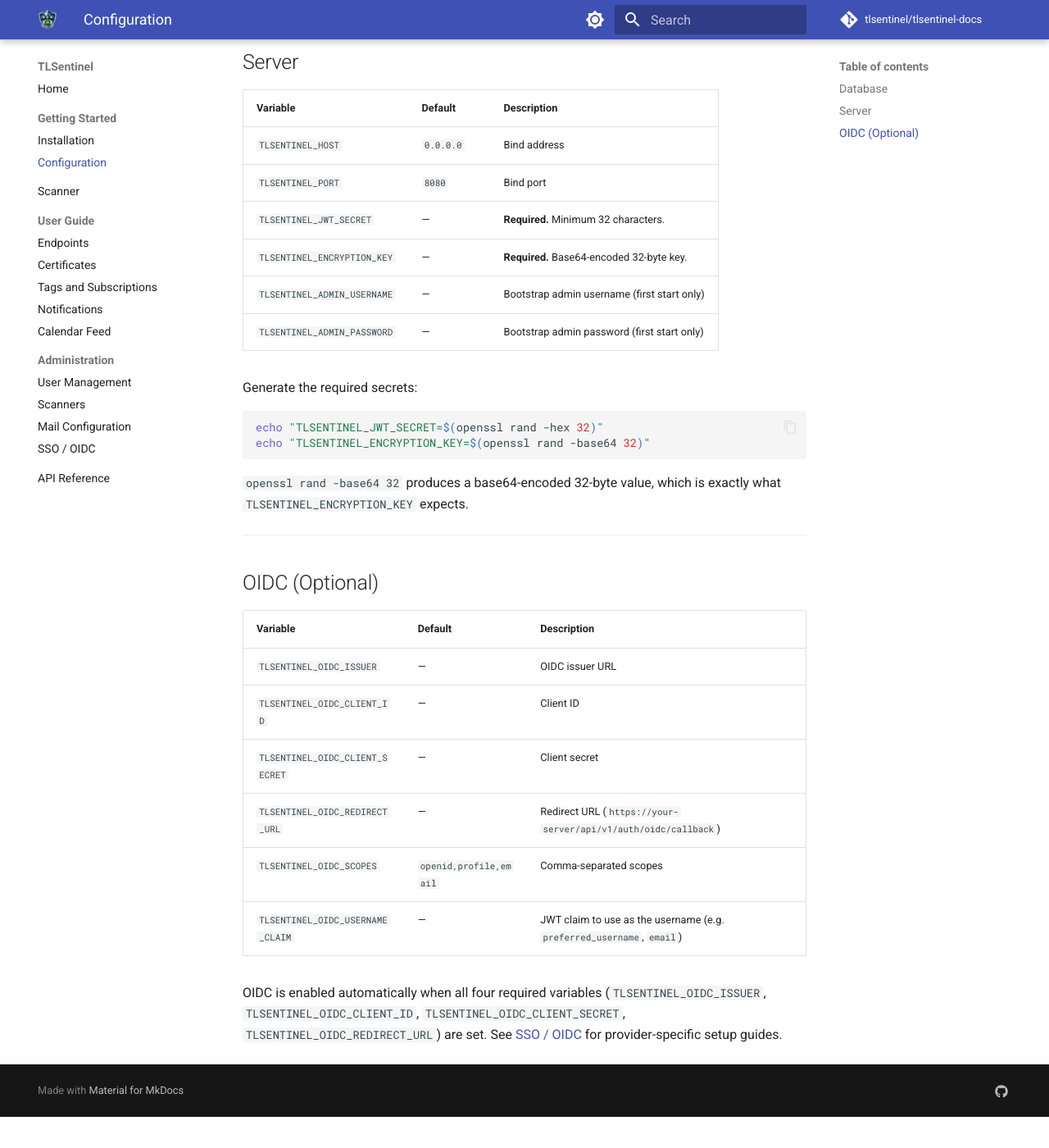
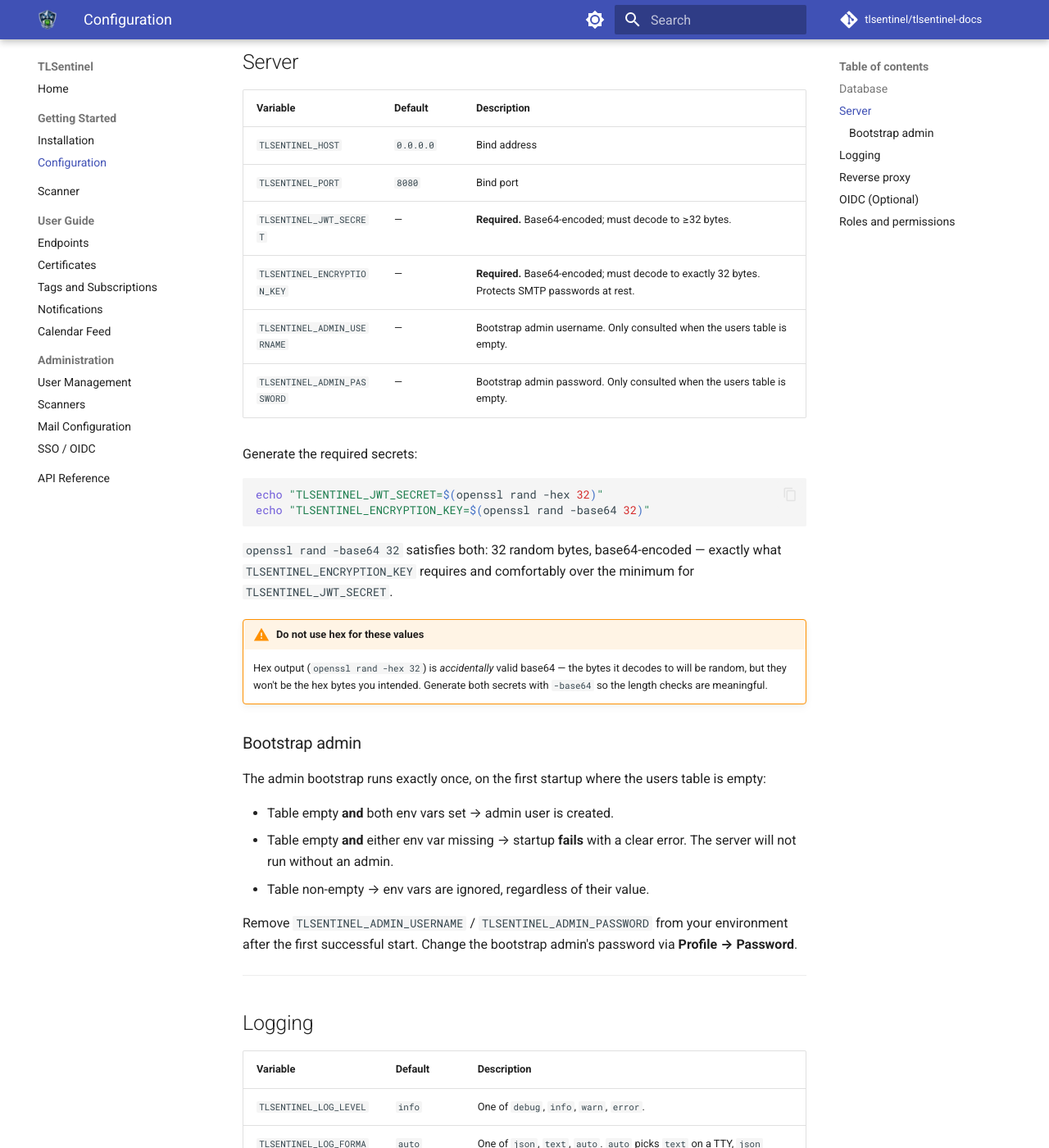
Before and after one commit to TLSentinel/tlsentinel-docs, an MkDocs documentation site: the page built from docs/getting-started/configuration.md, in a window 1280 px wide and 1400 px high, scrolled down 810 px. Shown: the whole window at 82% size. Built offline with MkDocs 1.6.1 and Material for MkDocs 9.7.7, drawn with Linux system fonts in a browser that asks for light colours; comment, search, counter and statistics services are not loaded; before the commit the page ends 2172 px from its top, so only the background shows below that; some of the changed text lies outside the part shown.

Commit message:
Align installation and configuration docs with actual server behavior
Four real drift issues between docs and the running server:

- JWT_SECRET was documented as "minimum 32 characters" with an
  `openssl rand -hex 32` example. The server parses it as base64 and
  requires ≥32 bytes decoded. Hex output happens to be valid-length
  base64, but the decoded bytes are not what the operator thinks they
  are. Switched generation commands to `-base64 32` and added a
  warning about the hex-looks-like-base64 trap.
- Scanner token example used the legacy `scanner_` prefix. Actual
  prefix is `stx_s_`.
- First-login / bootstrap section claimed "if vars not set, step is
  skipped". Reality: empty users table + missing env vars is a fatal
  startup error. Clarified the three states (create / fail / ignore).
- `TLSENTINEL_TRUSTED_PROXY_CIDRS` and the `TLSENTINEL_LOG_*` pair
  were undocumented. Added sections for both.

Also added a "Roles and permissions" section to configuration.md —
users.md linked there but the target didn't exist. Matrix reflects
the shipped permission set (omits groups per direction).

````diff
--- a/docs/getting-started/configuration.md
+++ b/docs/getting-started/configuration.md
@@ -26,10 +26,10 @@ All configuration is via environment variables.
 |---|---|---|
 | `TLSENTINEL_HOST` | `0.0.0.0` | Bind address |
 | `TLSENTINEL_PORT` | `8080` | Bind port |
-| `TLSENTINEL_JWT_SECRET` | — | **Required.** Minimum 32 characters. |
-| `TLSENTINEL_ENCRYPTION_KEY` | — | **Required.** Base64-encoded 32-byte key. |
-| `TLSENTINEL_ADMIN_USERNAME` | — | Bootstrap admin username (first start only) |
-| `TLSENTINEL_ADMIN_PASSWORD` | — | Bootstrap admin password (first start only) |
+| `TLSENTINEL_JWT_SECRET` | — | **Required.** Base64-encoded; must decode to ≥32 bytes. |
+| `TLSENTINEL_ENCRYPTION_KEY` | — | **Required.** Base64-encoded; must decode to exactly 32 bytes. Protects SMTP passwords at rest. |
+| `TLSENTINEL_ADMIN_USERNAME` | — | Bootstrap admin username. Only consulted when the users table is empty. |
+| `TLSENTINEL_ADMIN_PASSWORD` | — | Bootstrap admin password. Only consulted when the users table is empty. |
 
 Generate the required secrets:
 
@@ -38,7 +38,61 @@ echo "TLSENTINEL_JWT_SECRET=$(openssl rand -hex 32)"
 echo "TLSENTINEL_ENCRYPTION_KEY=$(openssl rand -base64 32)"
 ```
 
-`openssl rand -base64 32` produces a base64-encoded 32-byte value, which is exactly what `TLSENTINEL_ENCRYPTION_KEY` expects.
+`openssl rand -base64 32` satisfies both: 32 random bytes, base64-encoded
+— exactly what `TLSENTINEL_ENCRYPTION_KEY` requires and comfortably over
+the minimum for `TLSENTINEL_JWT_SECRET`.
+
+!!! warning "Do not use hex for these values"
+    Hex output (`openssl rand -hex 32`) is *accidentally* valid base64 —
+    the bytes it decodes to will be random, but they won't be the hex
+    bytes you intended. Generate both secrets with `-base64` so the
+    length checks are meaningful.
+
+### Bootstrap admin
+
+The admin bootstrap runs exactly once, on the first startup where the
+users table is empty:
+
+- Table empty **and** both env vars set → admin user is created.
+- Table empty **and** either env var missing → startup **fails** with a
+  clear error. The server will not run without an admin.
+- Table non-empty → env vars are ignored, regardless of their value.
+
+Remove `TLSENTINEL_ADMIN_USERNAME` / `TLSENTINEL_ADMIN_PASSWORD` from
+your environment after the first successful start. Change the
+bootstrap admin's password via **Profile → Password**.
+
+---
+
+## Logging
+
+| Variable | Default | Description |
+|---|---|---|
+| `TLSENTINEL_LOG_LEVEL` | `info` | One of `debug`, `info`, `warn`, `error`. |
+| `TLSENTINEL_LOG_FORMAT` | `auto` | One of `json`, `text`, `auto`. `auto` picks `text` on a TTY, `json` otherwise. |
+
+Both variables are honoured by the server and the scanner.
+
+---
+
+## Reverse proxy
+
+| Variable | Default | Description |
+|---|---|---|
+| `TLSENTINEL_TRUSTED_PROXY_CIDRS` | — | Comma-separated list of CIDRs whose traffic is allowed to set `X-Forwarded-For`. |
+
+When set, requests whose TCP peer matches one of the listed CIDRs have
+their `X-Forwarded-For` header honoured, and the leftmost address in
+that header becomes the client IP recorded in the audit log. Requests
+from any other source have their `X-Forwarded-For` ignored and fall
+back to the TCP peer address.
+
+Leave unset if the server is exposed directly — ignoring
+`X-Forwarded-For` is the safe default, because otherwise any client
+could spoof its audit-log IP by sending the header.
+
+Bare IPs are accepted and promoted to `/32` (IPv4) or `/128` (IPv6).
+Invalid entries fail fast at startup with a pointer at the bad value.
 
 ---
 
@@ -54,3 +108,46 @@ echo "TLSENTINEL_ENCRYPTION_KEY=$(openssl rand -base64 32)"
 | `TLSENTINEL_OIDC_USERNAME_CLAIM` | — | JWT claim to use as the username (e.g. `preferred_username`, `email`) |
 
 OIDC is enabled automatically when all four required variables (`TLSENTINEL_OIDC_ISSUER`, `TLSENTINEL_OIDC_CLIENT_ID`, `TLSENTINEL_OIDC_CLIENT_SECRET`, `TLSENTINEL_OIDC_REDIRECT_URL`) are set. See [SSO / OIDC](../admin/oidc.md) for provider-specific setup guides.
+
+---
+
+## Roles and permissions
+
+Every user has exactly one role. Role membership is checked by name,
+and each role expands to a fixed set of **permission strings** that the
+server's route middleware consults. The breakdown:
+
+| Area              | Permission          | `viewer` | `operator` | `admin` |
+|-------------------|---------------------|:--------:|:----------:|:-------:|
+| Endpoints         | `endpoints:view`    | ✓ | ✓ | ✓ |
+|                   | `endpoints:edit`    |   | ✓ | ✓ |
+| Certificates      | `certs:view`        | ✓ | ✓ | ✓ |
+|                   | `certs:edit`        |   |   | ✓ |
+| Tags              | `tags:view`         | ✓ | ✓ | ✓ |
+|                   | `tags:edit`         |   | ✓ | ✓ |
+| Discovery         | `discovery:view`    | ✓ | ✓ | ✓ |
+|                   | `discovery:edit`    |   | ✓ | ✓ |
+| Scanners          | `scanners:view`     |   | ✓ | ✓ |
+|                   | `scanners:edit`     |   |   | ✓ |
+| Users             | `users:view`        |   | ✓ | ✓ |
+|                   | `users:edit`        |   |   | ✓ |
+| Cross-user API keys | `apikeys:admin`   |   |   | ✓ |
+| Settings          | `settings:view`    |   | ✓ | ✓ |
+|                   | `settings:edit`    |   |   | ✓ |
+| Maintenance jobs  | `maintenance`       |   | ✓ | ✓ |
+| Logs / audit      | `logs:view`         |   | ✓ | ✓ |
+| Self-service profile | `self:access`    | ✓ | ✓ | ✓ |
+
+`admin` is internally represented as the wildcard `*` — it skips the
+per-permission check and is granted every route. The table shows the
+effective access.
+
+`self:access` is the permission that gates **Profile** — password
+changes, personal API keys, tag subscriptions, and calendar token
+rotation. Every role has it, so any authenticated user can manage
+their own account.
+
+Per-feature permission tables in each guide and admin page say exactly
+which role can call each API route — see for example
+[Users](../admin/users.md#api), [Endpoints](../guide/endpoints.md), and
+[Certificates](../guide/certificates.md).
````
Also changed, not shown: docs/getting-started/installation.md (+38 -8 lines).
